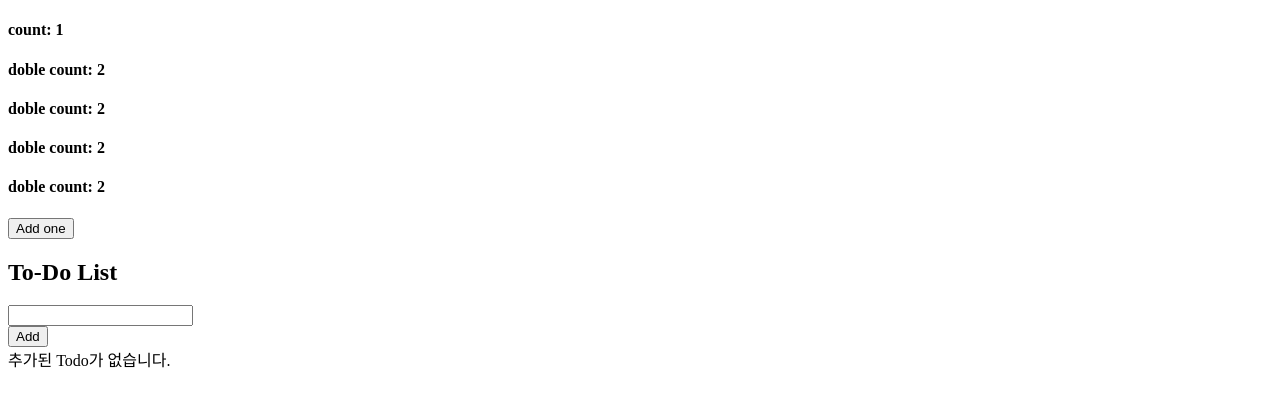
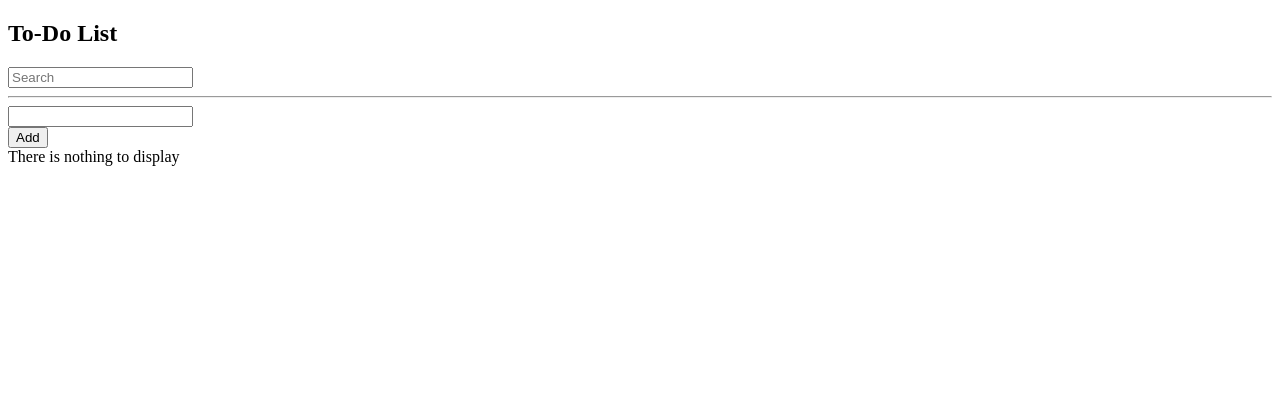
Before and after one commit to lyj0047/vue3-project, a Vue app: page / in a window 1280 px wide. Shown: the top 406 px of the page. Built offline with nearby package versions, Linux system fonts and the light colour scheme; the HTML template or start-up script is replaced by a standard one.

Commit message:
search 기능 추가 (fiter)

```diff
--- a/src/App.vue
+++ b/src/App.vue
@@ -1,16 +1,17 @@
 <template>
   <div class="container">
-    <h4>count: {{ count }}</h4>
-    <h4>doble count: {{ doubleCountComputed }}</h4>
-    <h4>doble count: {{ doubleCountComputed }}</h4>
-    <h4>doble count: {{ doubleCountMethod() }}</h4>
-    <h4>doble count: {{ doubleCountMethod() }}</h4>
-    <button @click="count++">Add one</button>
     <h2>To-Do List</h2>
+    <input
+      class="form-control"
+      type="type"
+      v-model="searchText"
+      placeholder="Search"
+    />
+    <hr />
     <TodoSimpleForm @add-todo="addTodo" />
-    <div v-if="!todos.length">추가된 Todo가 없습니다.</div>
+    <div v-if="!filteredTodos.length">There is nothing to display</div>
     <TodoList
-      :todos="todos"
+      :todos="filteredTodos"
       @toggle-todo="toggleTodo"
       @delete-todo="deleteTodo"
     />
@@ -46,21 +47,15 @@ export default {
       todos.value.splice(index, 1);
     };
 
-    // computed 와 함수의 차이점 비교
-    const count = ref(1);
-
-    // 결과를 캐싱함.
-    const doubleCountComputed = computed(() => {
-      console.log("computed"); // 한 번만 출력됨.
-      return count.value * 2;
+    const searchText = ref("");
+    const filteredTodos = computed(() => {
+      if (searchText.value) {
+        return todos.value.filter((todo) => {
+          return todo.subject.includes(searchText.value);
+        });
+      }
+      return todos.value;
     });
-
-    // 함수는 인자를 받아서 함수 내에서 사용할 수 있다.
-    // 렌더링할 때마다 함수를 실행한다.
-    const doubleCountMethod = () => {
-      console.log("method"); // 두번 출력됨
-      return count.value * 2;
-    };
 
     return {
       todos,
@@ -68,9 +63,8 @@ export default {
       addTodo,
       toggleTodo,
       deleteTodo,
-      count,
-      doubleCountComputed,
-      doubleCountMethod,
+      searchText,
+      filteredTodos,
     };
   },
 };
```
